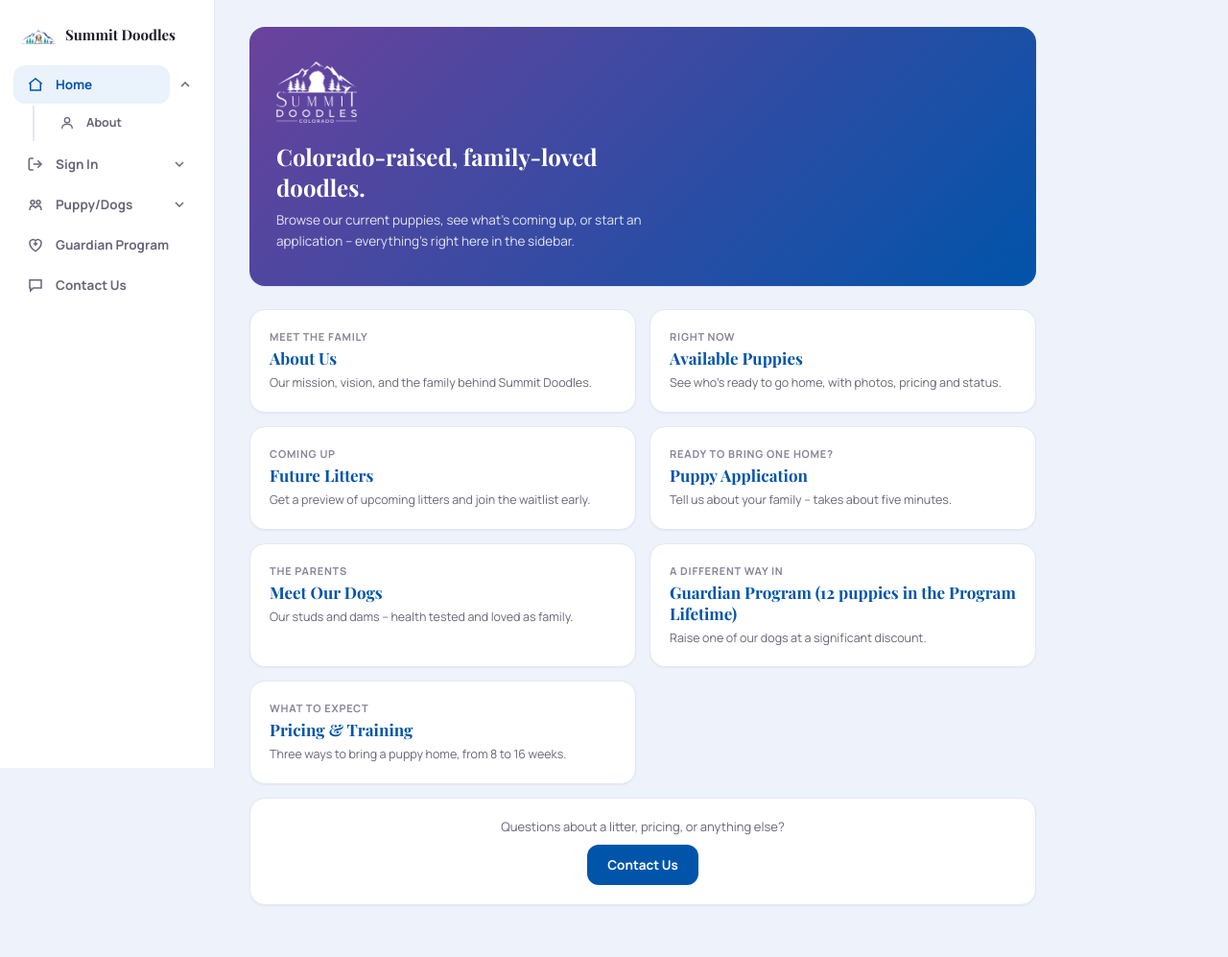
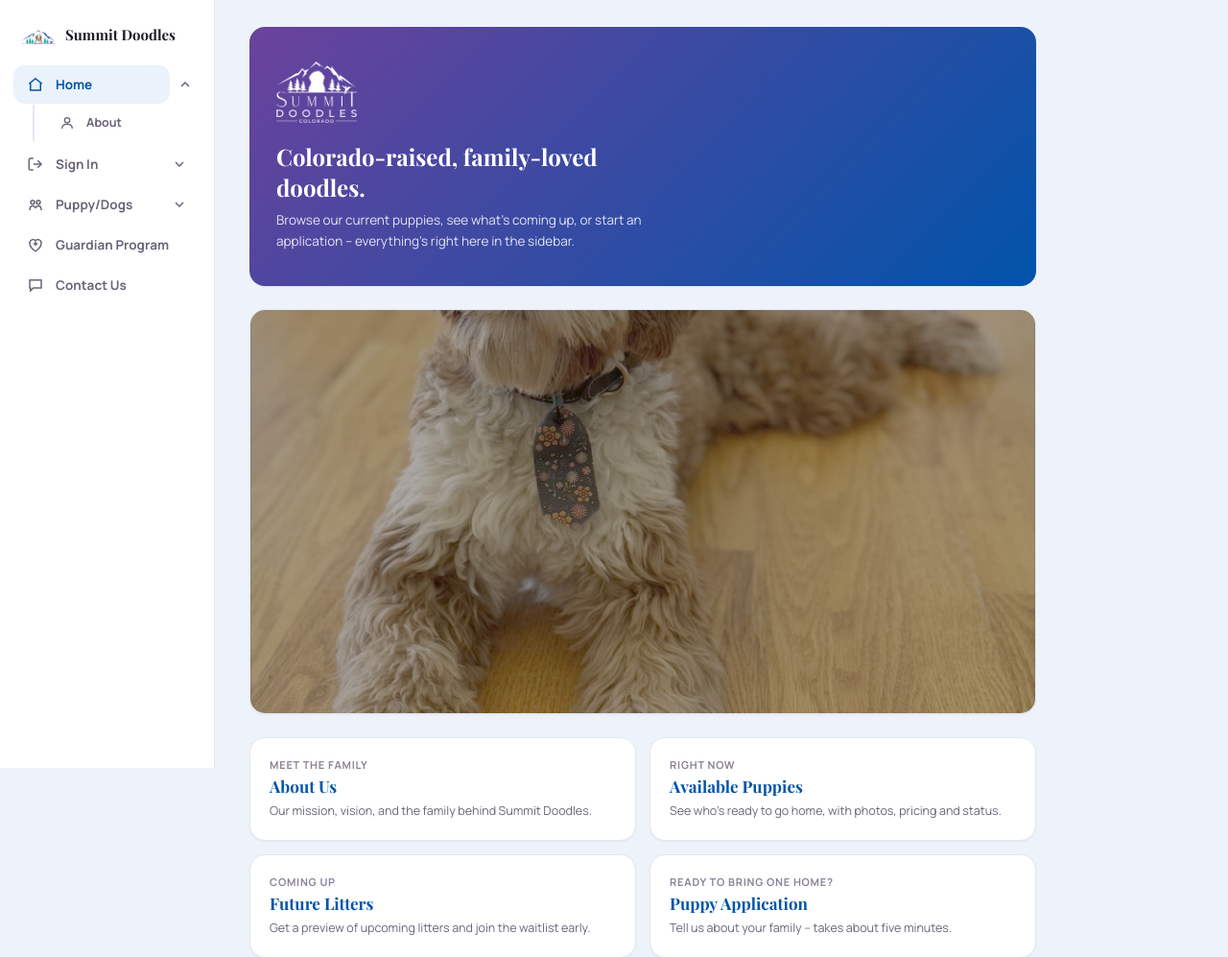
Before and after one commit to faceoff0417/summit-doodles-app, a Flask app: page / in a window 1280 px wide. Shown: the top 997 px of the page at 96% size. Run offline with Flask 3, Linux system fonts and the light colour scheme; data that the repository does not hold is empty.

Commit message:
Add puppy photo to home page, between hero and Meet the Family
New static/img/home/puppy-hero.jpg (compressed to ~190KB from a 14MB
source), placed right after the 'Colorado-raised, family-loved
doodles' hero card and before the quick-link grid, per request.
Click-to-enlarge like other dog/puppy photos on the site.

Co-Authored-By: Claude Sonnet 5 <noreply@anthropic.com>

```diff
--- a/templates/public_home.html
+++ b/templates/public_home.html
@@ -5,6 +5,10 @@
   <img src="{{ url_for('static', filename='img/logo-full.png') }}" alt="Summit Doodles" style="height:64px; width:auto; filter:brightness(0) invert(1); margin-bottom:14px;">
   <div style="font-family:'Playfair Display',serif; font-weight:700; font-size:24px; max-width:26ch;">Colorado-raised, family-loved doodles.</div>
   <p style="font-size:13.5px; color:rgba(255,255,255,0.85); margin-top:8px; max-width:50ch; line-height:1.6;">Browse our current puppies, see what's coming up, or start an application -- everything's right here in the sidebar.</p>
+</div>
+
+<div class="card" style="overflow:hidden; margin-bottom:24px;">
+  <img class="zoomable" src="{{ url_for('static', filename='img/home/puppy-hero.jpg') }}" alt="Summit Doodles puppy" style="width:100%; max-height:420px; object-fit:cover; display:block;">
 </div>
 
 <div class="grid-2" style="margin-bottom:14px;">
```
Also changed, not shown: static/img/home/puppy-hero.jpg (added).
